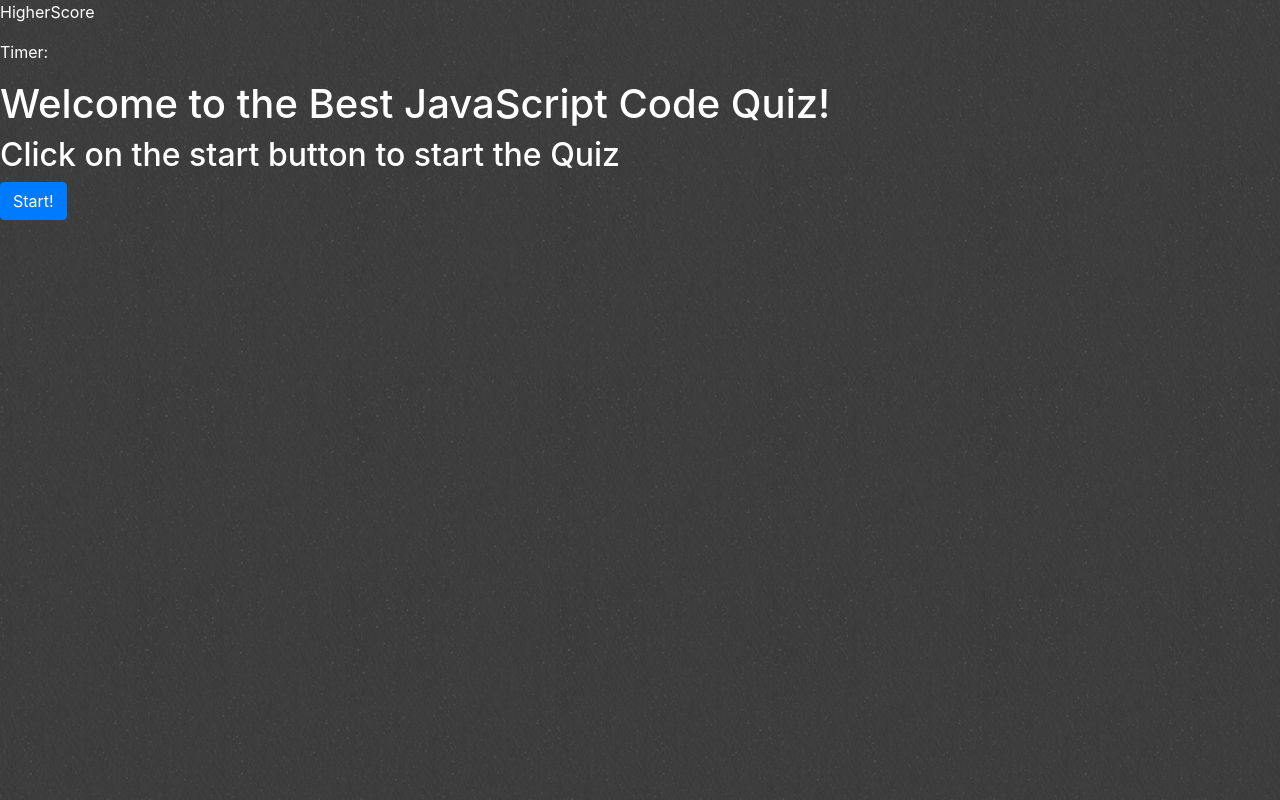
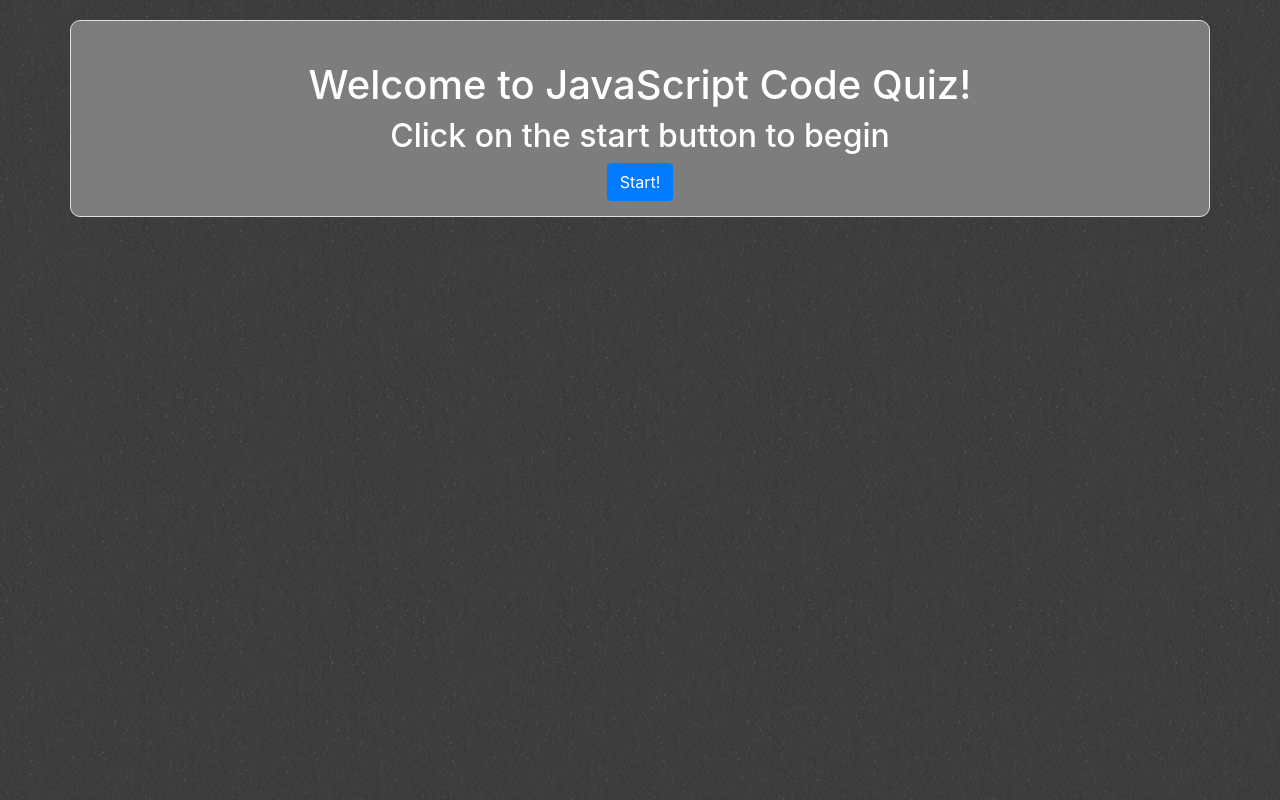
Before and after one commit to rogercerpa/CODE.QUIZ.HW3, a plain HTML site: page index.html in a window 1280 px wide. Drawn offline with nearby package versions, Linux system fonts and the light colour scheme.

Commit message:
updated the index file content and the style sheet

```diff
--- a/assets/css/style.css
+++ b/assets/css/style.css
@@ -1,8 +1,51 @@
 * {
 	box-sizing: border-box;
+	margin: 0;
+	padding: 0;
+	font-family: 'Arvo', serif;
 }
 
 body {
 	Color: white;
 	background-image: url("../images/gray_sand/gray_sand.png");
 }
+
+.header-container {
+	display: flex;
+}
+
+.container {
+	background-color: #7c7d7c;
+	border-radius: 10px 10px;
+	padding: 40px 30px 15px 30px;
+	border: 1px solid #dfdfdf;
+	margin: 20px auto;
+}
+
+.welcome {
+	display: flex;
+	justify-content: center;
+	align-items: center;
+	max-width: 80rem;
+	margin: 0 auto;
+}
+
+.instruction {
+	display: flex;
+	justify-content: center;
+	align-items: center;
+	max-width: 80rem;
+	margin: 0 auto;
+}
+
+.btn {
+	display: flex;
+	justify-content: center;
+	align-items: center;
+	max-width: 80rem;
+	margin: 0 auto;
+}
+
+#start-button {
+	color: white;
+}
--- a/index.html
+++ b/index.html
@@ -13,25 +13,22 @@
 </head>
 
 <body>
-    <!-- the header includes the score and the timer -->
-<header class="header-container">
-        <div class="Higherscore"> <p>HigherScore <span id="score"></span></p></div>
-        <div class="CountDown"><p>Timer: <span id="timer"></span> </p></div>
-</header>
+<div class="container">
 <!-- this div includes the welcome message -->
 <div class="welcome">
-    <h1 id="welcometext">Welcome to the Best JavaScript Code Quiz!</h1>
+    <h1 id="welcometext">Welcome to JavaScript Code Quiz!</h1>
+
 </div>
 <!-- instruction message before starting the Quiz -->
 <div class="instruction">
-    <h2 id="instructiontext">Click on the start button to start the Quiz</h2>
+    <h2 id="instructiontext">Click on the start button to begin</h2>
 </div>
 
 <!-- start button to start the Quiz -->
 <div>
-    <button  type="button" class="btn btn-primary startbtn"><span id="start-button">Start!</span></button>
+    <button  type="button" class="btn btn-primary startbtn"><a href="start.html" > <span id="start-button">Start!</span> </a></button>
 </div>
-
+</div>
 
 </body>
 </html>
```
